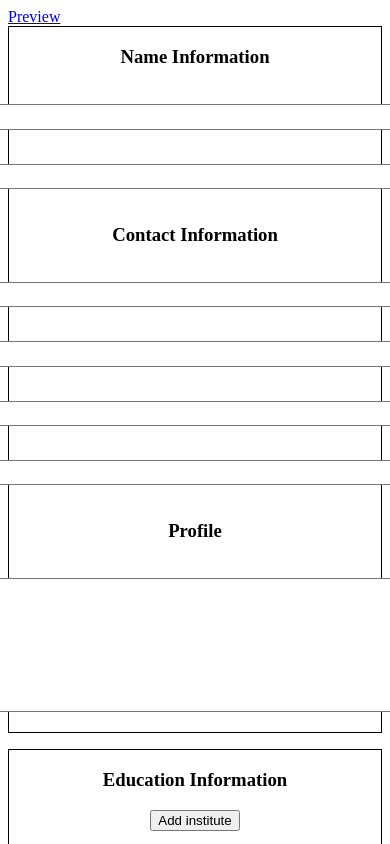
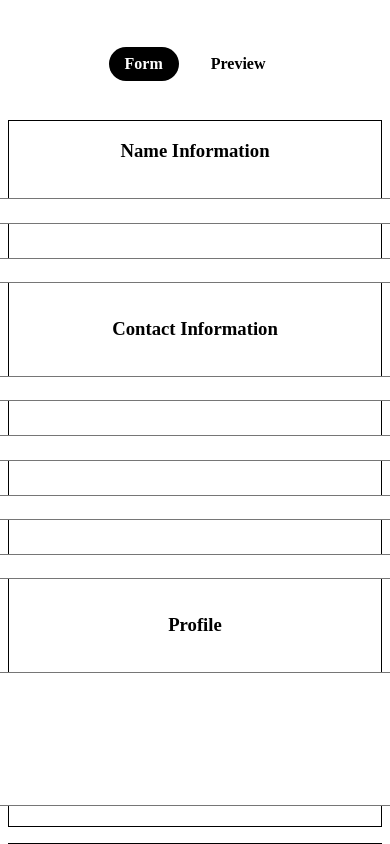
Before and after one commit to JC33340/CVbuilder, a React (Vite) app in the folder CVbuilder/: page / in a window 390 px wide. Shown: the top 844 px of the page. Built offline with nearby package versions, Linux system fonts and the light colour scheme.

Commit message:
created template added responsive navlinks, moved state into template file, began skills section

```diff
--- a/CVbuilder/src/App.css
+++ b/CVbuilder/src/App.css
@@ -1,3 +1,31 @@
+header{
+  display: flex;
+  justify-content: center;
+  align-items: center;
+  gap: 1rem;
+  height: 7rem;
+}
+.NavbarLink{
+  border-radius: 20px;
+  padding: 0.5rem 1rem;
+  text-decoration: none;
+  font-weight: bold;
+  color: black;
+}
+
+.NavbarLink:hover{
+  background-color: black;
+  color: white;
+}
+
+.activeNavbarLink{
+  border-radius: 20px;
+  padding: 0.5rem 1rem;
+  text-decoration: none;
+  font-weight: bold;
+  color: white;
+  background-color: black;
+}
 
 .form-category-wrapper{
   display: flex;
--- a/CVbuilder/src/App.jsx
+++ b/CVbuilder/src/App.jsx
@@ -4,6 +4,7 @@ import { Page, Text, View, Document, StyleSheet,PDFDownloadLink } from '@react-p
 import './App.css'
 import {Dataform} from "./pages/Dataform.jsx"
 import Preview from './pages/Preview.jsx';
+import Layout from './pages/Layout.jsx';
 
 
 export default function App() {
@@ -12,8 +13,10 @@ export default function App() {
   return (
       <BrowserRouter>
         <Routes>
-          <Route path="/" element={<Dataform />} />
-          <Route path="/preview" element={<Preview />} />
+          <Route element = {<Layout />}>
+            <Route path="/" element={<Dataform />} />
+            <Route path="/preview" element={<Preview />} />
+          </Route>
         </Routes>
       </BrowserRouter>
   )
--- /dev/null
+++ b/CVbuilder/src/components/SkillsForm.jsx
@@ -0,0 +1,9 @@
+import React from "react"
+
+export default function SkillsForm(){
+    return(
+        <div className="form-category-wrapper">
+            <h3>Skills information</h3>
+        </div>
+    )
+}
--- a/CVbuilder/src/pages/Dataform.jsx
+++ b/CVbuilder/src/pages/Dataform.jsx
@@ -1,14 +1,15 @@
 import React from "react"
-import {Link} from 'react-router-dom'
+import {Link, useOutletContext} from 'react-router-dom'
 import GeneralInfoForm from "../components/GeneralInfoForm"
 import EducationInfo from "../components/EducationInfo"
 import WorkExperienceForm from "../components/WorkExperienceForm"
+import SkillsForm from "../components/SkillsForm"
 
 const FunctionContext = React.createContext()
 const DataContext = React.createContext()
 
 export function Dataform() {
-    const [FormData,setFormData] = React.useState({})
+    const {FormData,setFormData} = useOutletContext()
     console.log(FormData)
 
     function handleChange(event){
@@ -62,13 +63,10 @@ export function Dataform() {
     return(
         <DataContext.Provider value = {{FormData:FormData,setFormData:setFormData}}>
             <FunctionContext.Provider value ={{handleChange:handleChange , handleChangeNested:handleChangeNested,initialiseForm:initialiseForm,removeItemForm:removeItemForm}} >
-                    <Link to="preview" >Preview</Link>
                     <GeneralInfoForm/>
-                    <EducationInfo
-                        FormData={FormData}
-                        setFormData={setFormData}
-                    />
+                    <EducationInfo />
                     <WorkExperienceForm />
+                    <SkillsForm />
             </FunctionContext.Provider>
         </DataContext.Provider>
     )
--- /dev/null
+++ b/CVbuilder/src/pages/Layout.jsx
@@ -0,0 +1,16 @@
+import React from 'react'
+import {Outlet,NavLink} from 'react-router-dom'
+
+export default function Layout(){
+
+    const [FormData,setFormData] = React.useState({})
+    return(
+        <>
+        <header>
+            <NavLink className={({isActive})=>isActive?"activeNavbarLink":"NavbarLink"} to="/" >Form</NavLink>
+            <NavLink className = {({isActive})=>isActive?"activeNavbarLink":"NavbarLink"} to ="preview" >Preview</NavLink>
+        </header>
+            <Outlet context={{FormData,setFormData}} />
+        </>
+    )
+}
--- a/CVbuilder/src/pages/Preview.jsx
+++ b/CVbuilder/src/pages/Preview.jsx
@@ -1,11 +1,13 @@
 import React from 'react'
-import {Link} from "react-router-dom"
+import {Link, useOutlet, useOutletContext} from "react-router-dom"
 
 export default function Preview(){
 
+    const {FormData} = useOutletContext()
+
     return(
         <>
-        <Link to="/">Home</Link>
+        <button onClick={()=>{console.log(FormData)}}>Click me!</button>
         YEEHAW
         </>
     )
```
